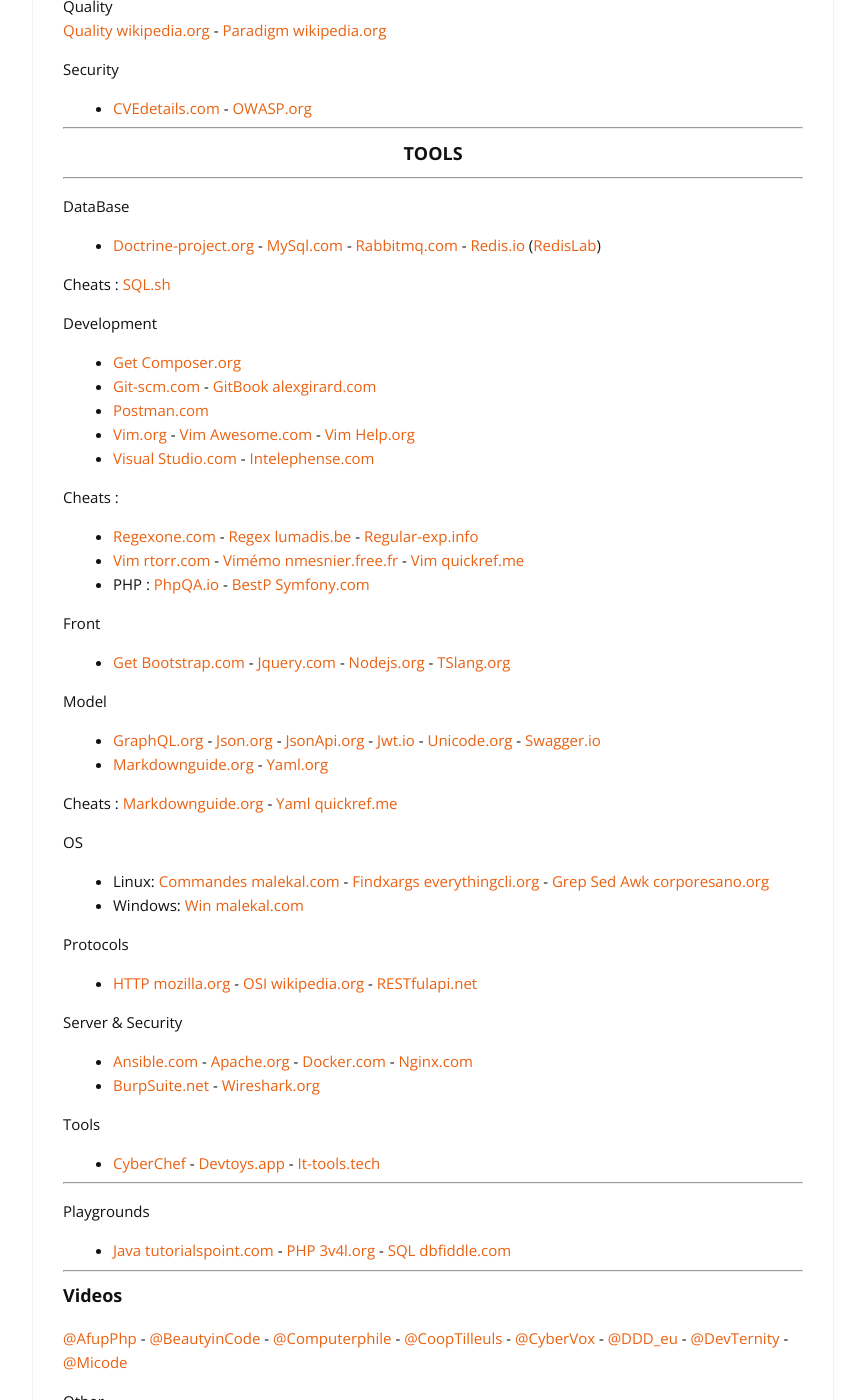
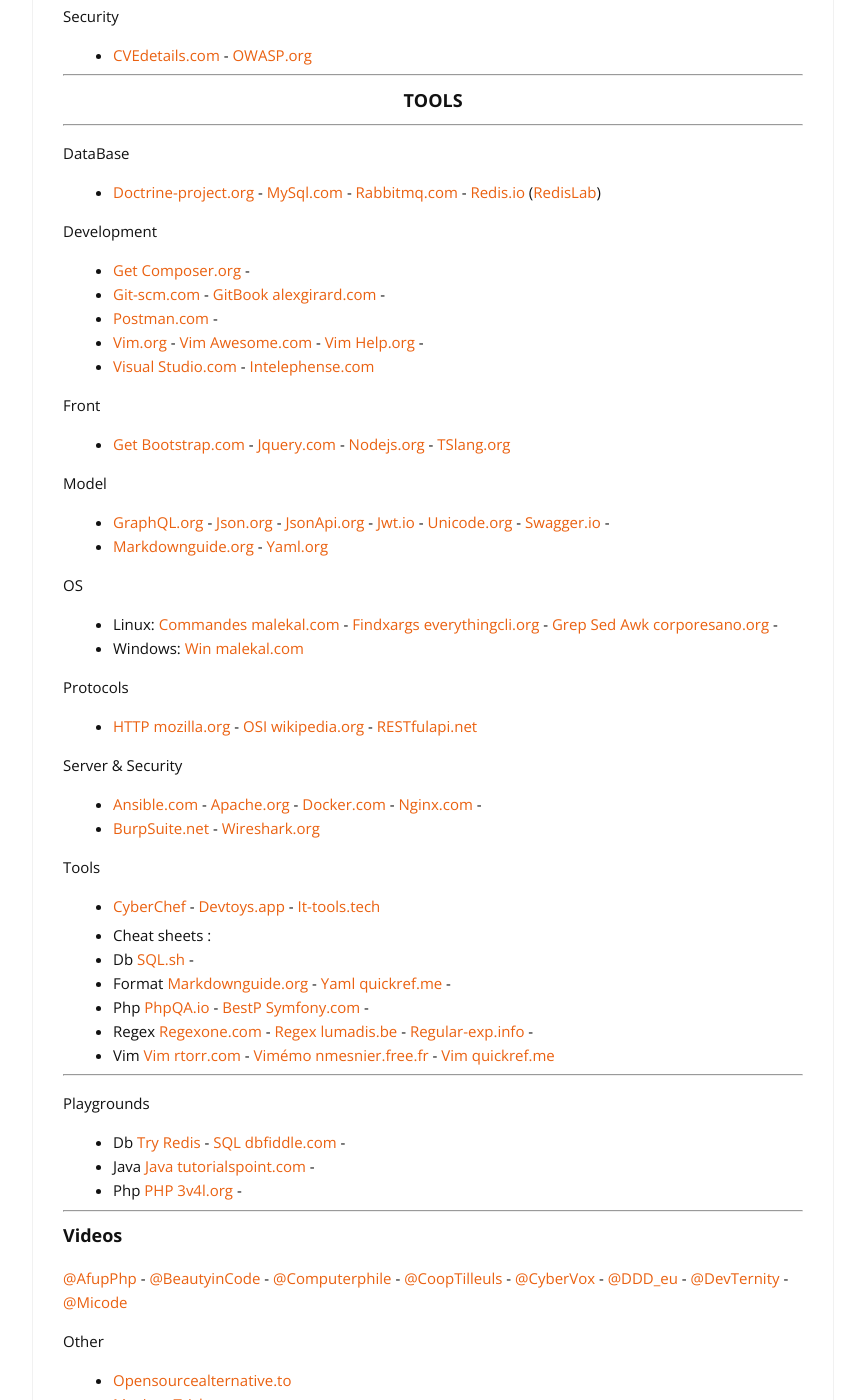
Before and after one commit to cylmat/cylmat.github.io, a Jekyll site: the page built from _pages/USEFUL.md, in a window 1280 px wide and 1400 px high, scrolled down 1396 px. Shown: the whole window, without its empty margins (207-1072 px from the left). Built offline with Jekyll 4.4.1, drawn with Linux system fonts in a browser that asks for light colours; nearby versions of some CDN libraries; some of the changed text lies outside the part shown.

Commit message:
Update USEFUL.md

```diff
--- a/_pages/USEFUL.md
+++ b/_pages/USEFUL.md
@@ -43,8 +42,7 @@
 
 Architecture
 * [Architecture hexagonale herbertograca.com](https://herbertograca.com/2017/11/16/explicit-architecture-01-ddd-hexagonal-onion-clean-cqrs-how-i-put-it-all-together) - [Architecture logicielle wikipedia.org](https://en.wikipedia.org/wiki/List_of_software_architecture_styles_and_patterns) - [DDD alexsoyes.com](https://alexsoyes.com/ddd-domain-driven-design) -
-* [Design Patterns refactoring.guru](https://refactoring.guru/fr/design-patterns) - [GoF springf.guru](https://springframework.guru/gang-of-four-design-patterns) - [DPphp.rtd.io](https://designpatternsphp.readthedocs.io) - [Architecture pattern wikipedia.org](https://en.wikipedia.org/wiki/Architectural_pattern) - [EAA martinfowler.com](https://martinfowler.com/eaaCatalog) -
-* [10 archi patterns](https://towardsdatascience.com/10-common-software-architectural-patterns-in-a-nutshell-a0b47a1e9013)
+* [Design Patterns refactoring.guru](https://refactoring.guru/fr/design-patterns) - [GoF springf.guru](https://springframework.guru/gang-of-four-design-patterns) - [DPphp.rtd.io](https://designpatternsphp.readthedocs.io) - [Architecture pattern wikipedia.org](https://en.wikipedia.org/wiki/Architectural_pattern) - [EAA martinfowler.com](https://martinfowler.com/eaaCatalog) - [10 archi patterns](https://towardsdatascience.com/10-common-software-architectural-patterns-in-a-nutshell-a0b47a1e9013)
 
 Project
 * [12 Agile agilealliance.org](https://www.agilealliance.org/agile101/12-principles-behind-the-agile-manifesto) -
@@ -60,10 +58,10 @@
 * [Refweb Mozilla.org](https://developer.mozilla.org/fr/docs/Web) - [W3](https://www.w3.org)
 
 Quality
-[Quality wikipedia.org](https://fr.wikipedia.org/wiki/Qualit%C3%A9_logicielle) - [Paradigm wikipedia.org](https://fr.m.wikipedia.org/wiki/Paradigme_(programmation))
+* [Quality wikipedia.org](https://fr.wikipedia.org/wiki/Qualit%C3%A9_logicielle) - [Paradigm wikipedia.org](https://fr.m.wikipedia.org/wiki/Paradigme_(programmation))
 
 Security
-- [CVEdetails.com]([cvedetails.com](https://www.cvedetails.com)) - [OWASP.org](https://owasp.org)
+* [CVEdetails.com]([cvedetails.com](https://www.cvedetails.com)) - [OWASP.org](https://owasp.org)
 
 ---
 ### <center>TOOLS</center>
@@ -72,46 +70,46 @@
 DataBase
 * [Doctrine-project.org](https://www.doctrine-project.org) - [MySql.com](https://dev.mysql.com/doc) - [Rabbitmq.com](https://www.rabbitmq.com) - [Redis.io](https://redis.io) ([RedisLab](https://app.redislabs.com))
 
-Cheats : [SQL.sh](https://sql.sh)
-
 Development
-* [Get Composer.org](https://getcomposer.org/doc)
-* [Git-scm.com](https://git-scm.com/doc) - [GitBook alexgirard.com](https://alexgirard.com/git-book)
-* [Postman.com](https://www.postman.com)
-* [Vim.org](https://www.vim.org) - [Vim Awesome.com](https://vimawesome.com) - [Vim Help.org](https://vimhelp.org)
+* [Get Composer.org](https://getcomposer.org/doc) -
+* [Git-scm.com](https://git-scm.com/doc) - [GitBook alexgirard.com](https://alexgirard.com/git-book) -
+* [Postman.com](https://www.postman.com) -
+* [Vim.org](https://www.vim.org) - [Vim Awesome.com](https://vimawesome.com) - [Vim Help.org](https://vimhelp.org) -
 * [Visual Studio.com](https://code.visualstudio.com/docs) - [Intelephense.com](https://intelephense.com)
-
-Cheats :
-+ [Regexone.com](https://regexone.com) - [Regex lumadis.be](https://lumadis.be/regex) - [Regular-exp.info](https://www.regular-expressions.info)
-+ [Vim rtorr.com](https://vim.rtorr.com) - [Vimémo nmesnier.free.fr](http://nmesnier.free.fr/vim.html) - [Vim quickref.me](https://quickref.me/vim)
-+ PHP : [PhpQA.io](https://phpqa.io) - [BestP Symfony.com](https://symfony.com/doc/current/best_practices.html)
 
 Front
 * [Get Bootstrap.com](https://getbootstrap.com/docs) - [Jquery.com](https://api.jquery.com) - [Nodejs.org](https://nodejs.org/en/docs) - [TSlang.org](https://www.typescriptlang.org/docs)
 
 Model
-* [GraphQL.org](https://graphql.org) - [Json.org](https://www.json.org) - [JsonApi.org](https://jsonapi.org) - [Jwt.io](https://jwt.io) - [Unicode.org](https://home.unicode.org) - [Swagger.io](https://swagger.io)
+* [GraphQL.org](https://graphql.org) - [Json.org](https://www.json.org) - [JsonApi.org](https://jsonapi.org) - [Jwt.io](https://jwt.io) - [Unicode.org](https://home.unicode.org) - [Swagger.io](https://swagger.io) -
 * [Markdownguide.org](https://www.markdownguide.org) - [Yaml.org](https://yaml.org)
 
-Cheats : [Markdownguide.org](https://www.markdownguide.org/cheat-sheet) - [Yaml quickref.me](https://quickref.me/yaml.html)
-
 OS
-+ Linux: [Commandes malekal.com](https://www.malekal.com/liste-des-commandes-linux) - [Findxargs everythingcli.org](https://www.everythingcli.org/find-exec-vs-find-xargs) - [Grep Sed Awk corporesano.org](http://www.corporesano.org/doc-site/grepawksed.html)
++ Linux: [Commandes malekal.com](https://www.malekal.com/liste-des-commandes-linux) - [Findxargs everythingcli.org](https://www.everythingcli.org/find-exec-vs-find-xargs) - [Grep Sed Awk corporesano.org](http://www.corporesano.org/doc-site/grepawksed.html) -
 + Windows: [Win malekal.com](https://www.malekal.com/liste-commandes-invite-de-commandes-windows)
 
 Protocols
 * [HTTP mozilla.org](https://developer.mozilla.org/fr/docs/Web/HTTP) - [OSI wikipedia.org](https://fr.wikipedia.org/wiki/Mod%C3%A8le_OSI) - [RESTfulapi.net](https://restfulapi.net/hateoas)
 
 Server & Security
-* [Ansible.com](https://www.ansible.com) - [Apache.org](https://httpd.apache.org) - [Docker.com](https://docs.docker.com) - [Nginx.com](https://docs.nginx.com)
+* [Ansible.com](https://www.ansible.com) - [Apache.org](https://httpd.apache.org) - [Docker.com](https://docs.docker.com) - [Nginx.com](https://docs.nginx.com) -
 * [BurpSuite.net](https://portswigger.net/burp) - [Wireshark.org](https://www.wireshark.org)
 
 Tools
 * [CyberChef](https://gchq.github.io/CyberChef) - [Devtoys.app](https://devtoys.app) - [It-tools.tech](https://it-tools.tech)
 
++ Cheat sheets :
+- Db [SQL.sh](https://sql.sh) -
+- Format [Markdownguide.org](https://www.markdownguide.org/cheat-sheet) - [Yaml quickref.me](https://quickref.me/yaml.html) -
+- Php [PhpQA.io](https://phpqa.io) - [BestP Symfony.com](https://symfony.com/doc/current/best_practices.html) -
+- Regex [Regexone.com](https://regexone.com) - [Regex lumadis.be](https://lumadis.be/regex) - [Regular-exp.info](https://www.regular-expressions.info) -
+- Vim [Vim rtorr.com](https://vim.rtorr.com) - [Vimémo nmesnier.free.fr](http://nmesnier.free.fr/vim.html) - [Vim quickref.me](https://quickref.me/vim)
+
 ---
 Playgrounds
-* [Java tutorialspoint.com](https://www.tutorialspoint.com/compile_java_online.php) - [PHP 3v4l.org](https://3v4l.org) - [SQL dbfiddle.com](https://www.db-fiddle.com)
+* Db [Try Redis](https://try.redis.io) - [SQL dbfiddle.com](https://www.db-fiddle.com) -
+* Java [Java tutorialspoint.com](https://www.tutorialspoint.com/compile_java_online.php) -
+* Php [PHP 3v4l.org](https://3v4l.org) -
 
 ---
 ### Videos
```
Also changed, not shown: other parts of _pages/USEFUL.md (+4 -5 lines).
